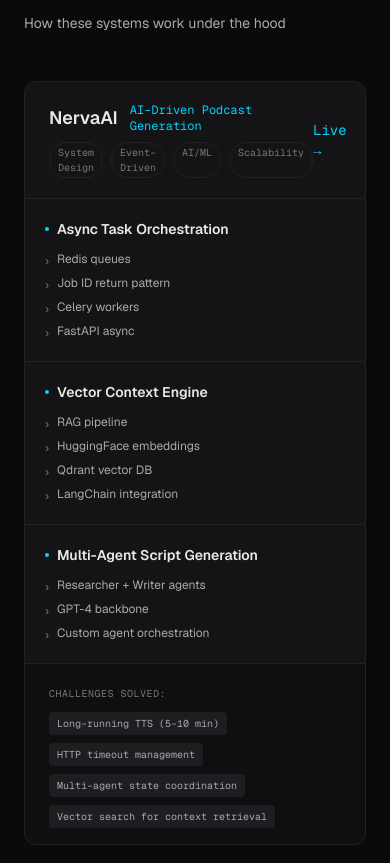
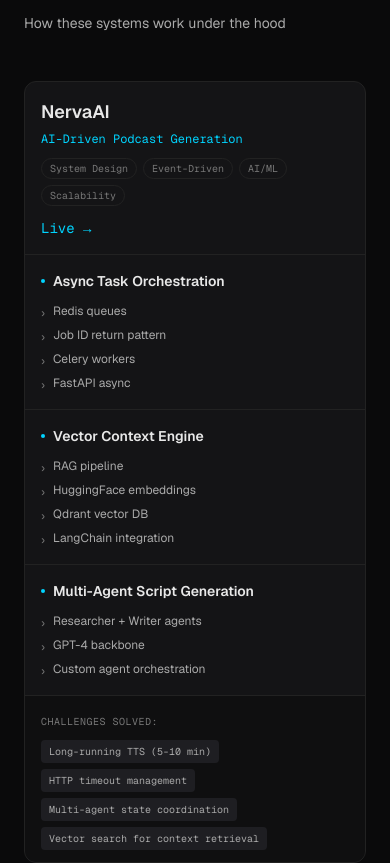
Before and after one commit to Rakshit-gen/rakshit_portfolio, a Next.js app: page /work in a window 390 px wide. Shown: the part 4488-5351 px from the top of the page. Built offline with nearby package versions, Linux system fonts and the light colour scheme.

Commit message:
Fix case studies cards for mobile — stack header, wrap tags, single-column grid

```diff
--- a/src/components/projects/case-studies.tsx
+++ b/src/components/projects/case-studies.tsx
@@ -26,14 +26,12 @@
               className="bg-[var(--color-bg-card)] border border-[var(--color-border)] rounded-xl overflow-hidden"
             >
               {/* Header */}
-              <div className="px-6 py-5 border-b border-[var(--color-border)]">
-                <div className="flex items-center justify-between">
-                  <div>
-                    <div className="flex items-center gap-3 mb-1">
-                      <h3 className="text-lg font-semibold">{project.name}</h3>
-                      <span className="text-xs font-mono text-[var(--color-accent)]">{project.tagline}</span>
-                    </div>
-                    <div className="flex gap-2 mt-2">
+              <div className="px-4 py-4 md:px-6 md:py-5 border-b border-[var(--color-border)]">
+                <div className="flex flex-col sm:flex-row sm:items-start sm:justify-between gap-3">
+                  <div className="min-w-0">
+                    <h3 className="text-lg font-semibold">{project.name}</h3>
+                    <span className="text-xs font-mono text-[var(--color-accent)]">{project.tagline}</span>
+                    <div className="flex flex-wrap gap-1.5 mt-2">
                       {project.tags.map((tag) => (
                         <span
                           key={tag}
@@ -48,7 +46,7 @@
                     href={project.link}
                     target="_blank"
                     rel="noopener noreferrer"
-                    className="text-sm font-mono text-[var(--color-accent)] hover:underline"
+                    className="text-sm font-mono text-[var(--color-accent)] hover:underline shrink-0"
                   >
                     Live &rarr;
                   </a>
@@ -56,24 +54,18 @@
               </div>
 
               {/* Architecture sections */}
-              <div className={`grid gap-px bg-[var(--color-border)] ${
-                project.architecture && project.architecture.length % 2 === 0
-                  ? "md:grid-cols-2"
-                  : project.architecture && project.architecture.length === 3
-                  ? "md:grid-cols-3"
-                  : "md:grid-cols-2"
-              }`}>
+              <div className="grid grid-cols-1 md:grid-cols-2 gap-px bg-[var(--color-border)]">
                 {project.architecture?.map((section, idx) => (
                   <div
                     key={section.title}
-                    className={`bg-[var(--color-bg-card)] p-5 ${
-                      project.architecture && project.architecture.length % 2 !== 0 && idx === project.architecture.length - 1 && project.architecture.length !== 3
+                    className={`bg-[var(--color-bg-card)] p-4 md:p-5 ${
+                      project.architecture && project.architecture.length % 2 !== 0 && idx === project.architecture.length - 1
                         ? "md:col-span-2"
                         : ""
                     }`}
                   >
                     <h4 className="text-sm font-semibold mb-3 flex items-center gap-2">
-                      <span className="w-1 h-1 rounded-full bg-[var(--color-accent)]" />
+                      <span className="w-1 h-1 rounded-full bg-[var(--color-accent)] shrink-0" />
                       {section.title}
                     </h4>
                     <ul className="space-y-1.5">
@@ -90,11 +82,11 @@
 
               {/* Challenges */}
               {project.challenges && (
-                <div className="px-6 py-4 border-t border-[var(--color-border)] bg-[var(--color-bg)]/50">
+                <div className="px-4 py-3 md:px-6 md:py-4 border-t border-[var(--color-border)] bg-[var(--color-bg)]/50">
                   <span className="text-[10px] font-mono text-[var(--color-text-dimmer)] uppercase tracking-wider">
                     Challenges solved:
                   </span>
-                  <div className="flex flex-wrap gap-2 mt-2">
+                  <div className="flex flex-wrap gap-1.5 mt-2">
                     {project.challenges.map((c) => (
                       <span
                         key={c}
```
